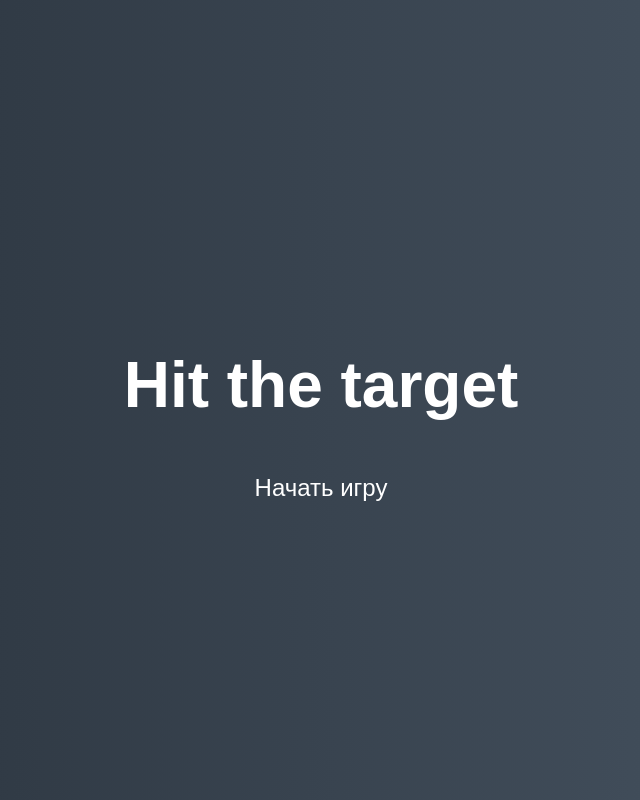
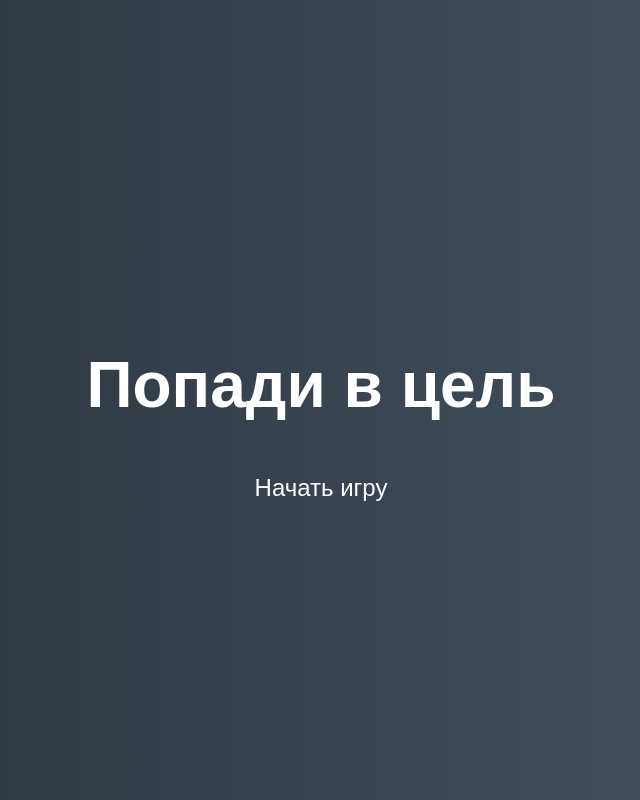
Before and after one commit to Valeriya-Shulga/mini-game, a plain HTML site: page index.html in a window 1280 px wide. Shown: the top 800 px of the page, without its empty margins (319-959 px from the left). Drawn offline with Linux system fonts and the light colour scheme; a web font is replaced by a local one.

Commit message:
Update index.html

```diff
--- a/index.html
+++ b/index.html
@@ -8,7 +8,7 @@
   </head>
   <body>
     <div class="screen">
-      <h1>Hit the target</h1>
+      <h1>Попади в цель</h1>
       <a href="#" class="start" id="start">Начать игру</a>
     </div>
 
```
